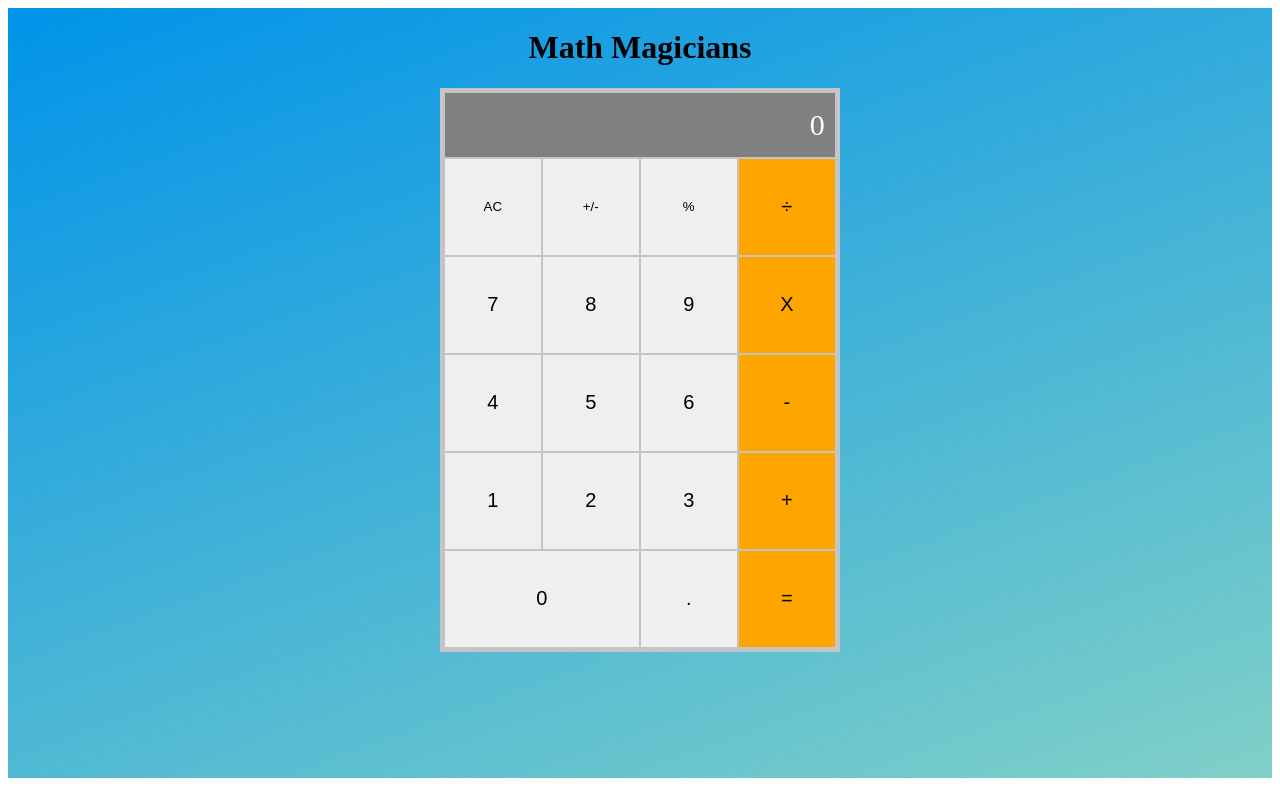
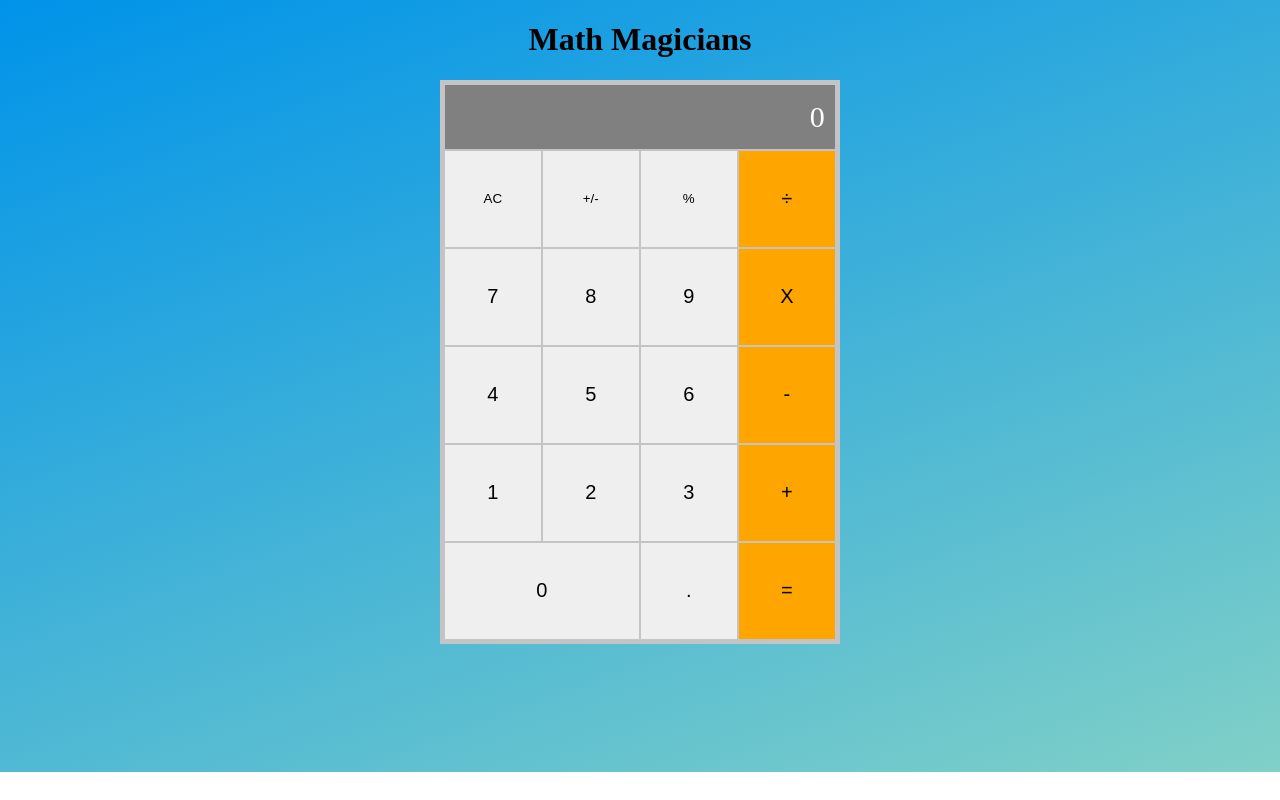
Before and after one commit to AlexRS90/math-magicians, a React (Create React App) app: page / in a window 1280 px wide. Built offline with nearby package versions, Linux system fonts and the light colour scheme.

Commit message:
Fix margin white margin in html body

```diff
--- a/src/App.css
+++ b/src/App.css
@@ -1,3 +1,9 @@
+html,
+body {
+  margin: 0;
+  padding: 0;
+}
+
 .App {
   text-align: center;
   display: flex;
```
